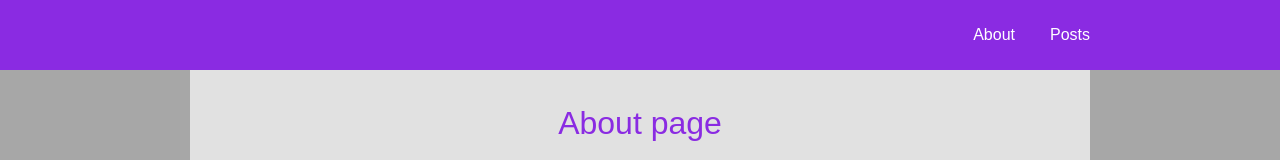
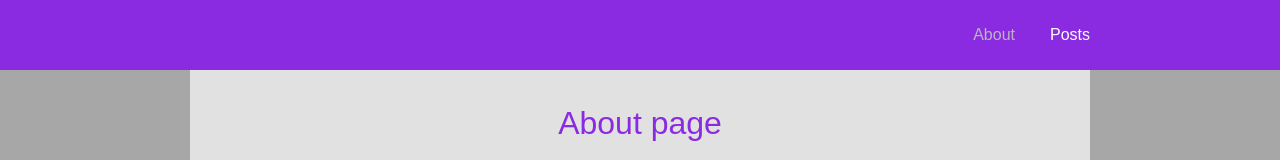
Before and after one commit to YuriProkopenko/posts, a React (Create React App) app: page /about in a window 1280 px wide. Shown: the top 160 px of the page. Built offline with nearby package versions, Linux system fonts and the light colour scheme.

Commit message:
realize NavLink styles in "Header" component

```diff
--- a/src/components/header/Header.jsx
+++ b/src/components/header/Header.jsx
@@ -1,16 +1,26 @@
-import { Link } from "react-router-dom";
+import { NavLink } from "react-router-dom";
 import styles from "./Header.module.css";
 
 const Header = () => {
   return (
     <header className={styles["wrapper"]}>
       <div className={styles["menu"]}>
-        <Link className={styles["link"]} to="/about">
+        <NavLink
+          className={({ isActive }) =>
+            isActive ? styles["link-active"] : styles["link"]
+          }
+          to="/about"
+        >
           About
-        </Link>
-        <Link className={styles["link"]} to="/posts">
+        </NavLink>
+        <NavLink
+          className={({ isActive }) =>
+            isActive ? styles["link-active"] : styles["link"]
+          }
+          to="/posts"
+        >
           Posts
-        </Link>
+        </NavLink>
       </div>
     </header>
   );
--- a/src/components/header/Header.module.css
+++ b/src/components/header/Header.module.css
@@ -15,13 +15,23 @@
   justify-content: end;
 }
 
-.link {
+.link,
+.link-active {
   font-family: Arial, "Helvetica Neue", Helvetica, sans-serif;
   font-size: 16px;
   font-weight: 400;
   color: #fff;
 }
 
+.link-active {
+  cursor: default;
+  color: rgb(188, 180, 193);
+}
+
 .link:hover {
   text-decoration: underline;
 }
+
+.link:active {
+  color: rgb(188, 180, 193);
+}
```
